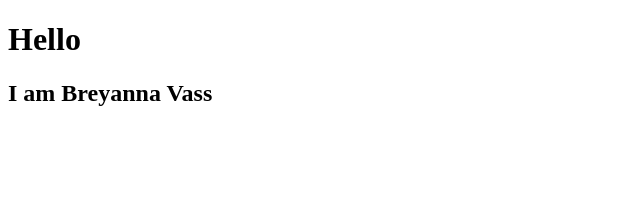
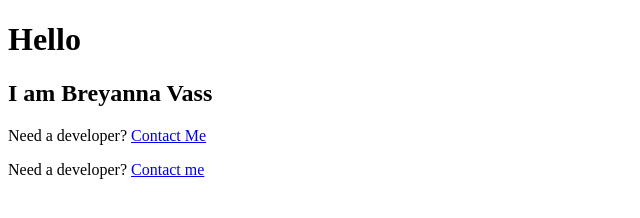
Before and after one commit to newedition994/gatsby-bootcamp-file, a Gatsby site: page / in a window 1280 px wide. Shown: the whole page, without its empty margins (0-640 px from the left). Built offline with nearby package versions, Linux system fonts and the light colour scheme; Gatsby itself is replaced by a stand-in of ours.

Commit message:
adding links on home page

```diff
--- a/src/pages/index.js
+++ b/src/pages/index.js
@@ -1,10 +1,17 @@
 import React from "react"
+import { Link } from "gatsby"
 
 const IndexPage = () => {
   return (
     <div>
       <h1>Hello</h1>
       <h2>I am Breyanna Vass</h2>
+      <p>
+        Need a developer? <a href="/contact">Contact Me</a>
+      </p>
+      <p>
+        Need a developer? <Link to="/contact">Contact me</Link>
+      </p>
     </div>
   )
 }
```
